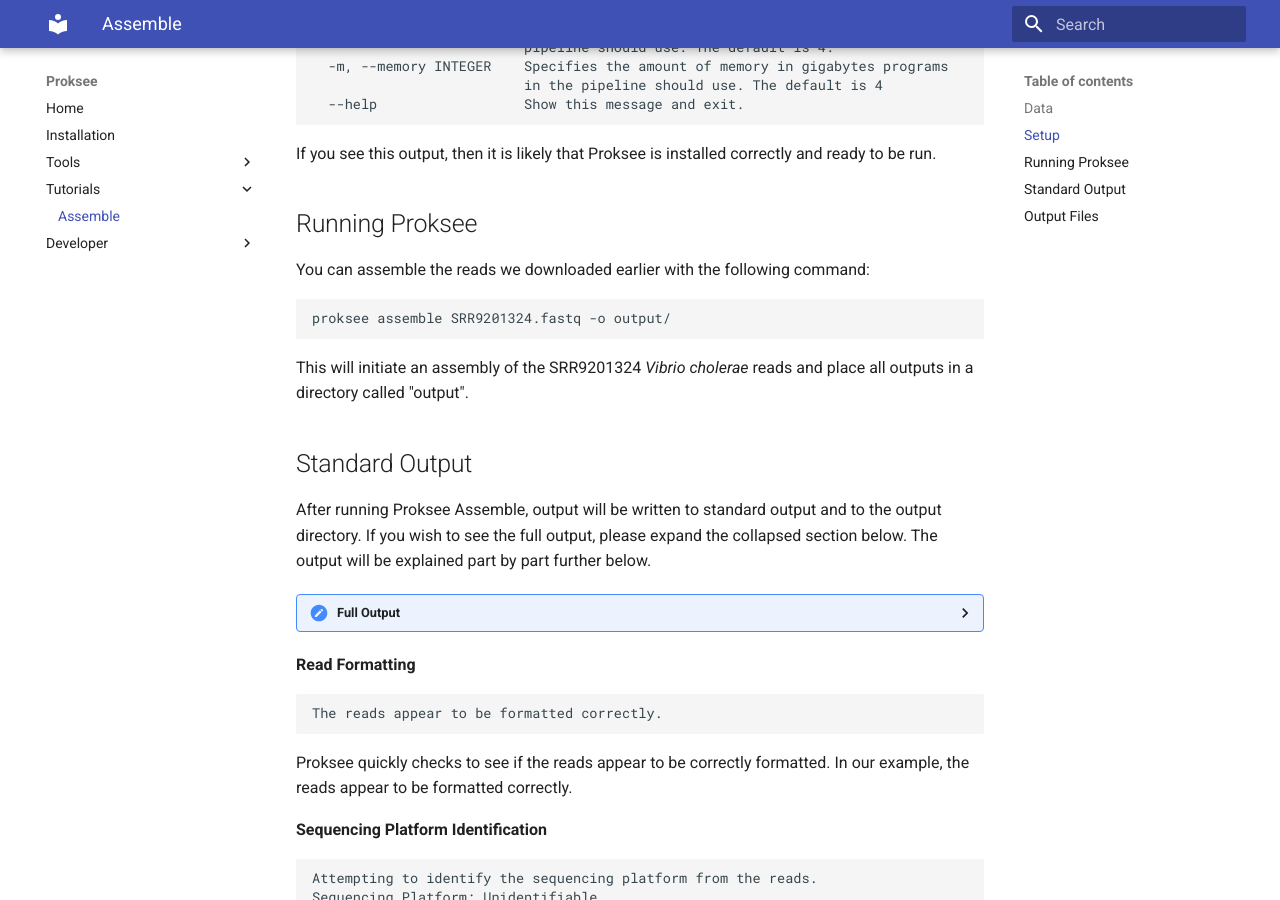
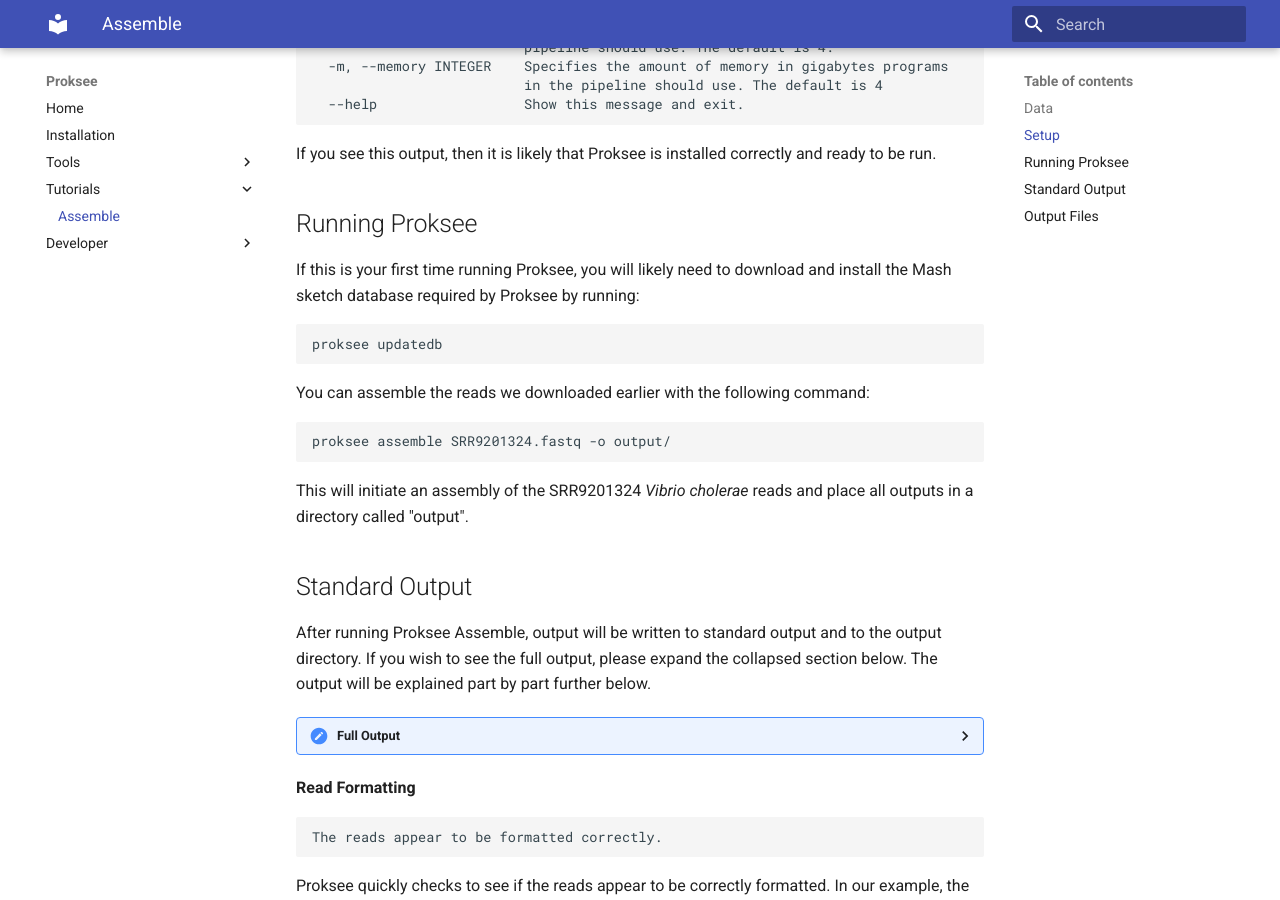
Before and after one commit to proksee-project/proksee-cmd, an MkDocs documentation site: the page built from docs/tutorials/assemble.md, in a window 1280 px wide and 900 px high, scrolled down 1420 px. Built offline with MkDocs 1.6.1 and Material for MkDocs 9.7.7, drawn with Linux system fonts in a browser that asks for light colours.

Commit message:
Updating the assemble tutorial to include updatedb.

````diff
--- a/docs/tutorials/assemble.md
+++ b/docs/tutorials/assemble.md
@@ -63,6 +63,12 @@
 If you see this output, then it is likely that Proksee is installed correctly and ready to be run.
 
 ## Running Proksee
+
+If this is your first time running Proksee, you will likely need to download and install the Mash sketch database required by Proksee by running:
+
+```bash
+proksee updatedb
+```
 
 You can assemble the reads we downloaded earlier with the following command:
 
````
